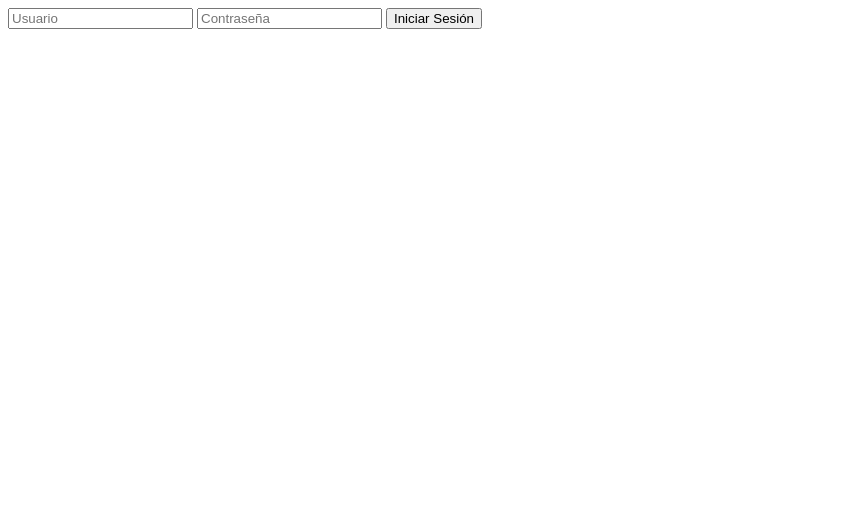
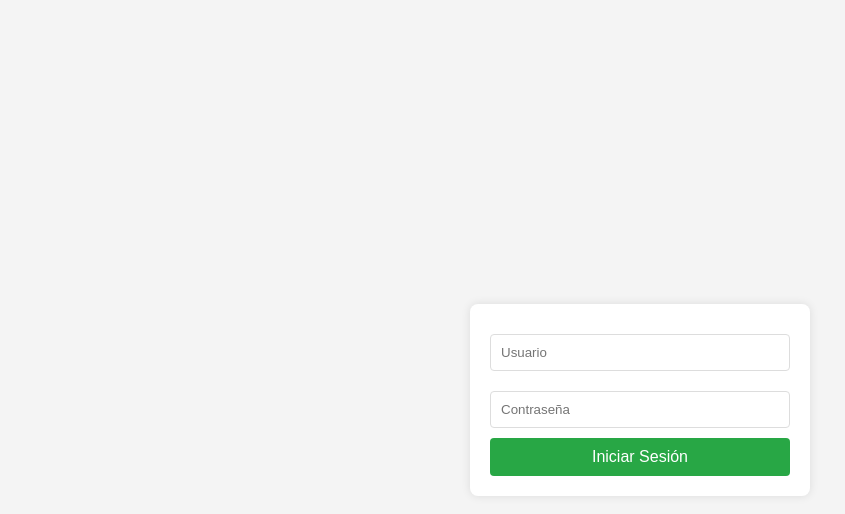
Before and after one commit to 10moreno14/PagWeb, a website: page public/index.html in a window 1280 px wide. Shown: the whole page, without its empty margins (0-845 px from the left). Drawn offline with Linux system fonts and the light colour scheme.

Commit message:
Descripción de tus cambios

```diff
--- a/generateHash.js
+++ b/generateHash.js
@@ -1,6 +1,6 @@
 const bcrypt = require('bcrypt');
 
-const password = 'Octubre14.'; // Cambia esto por la contraseña que deseas hashear
+const password = 'testpass'; // Cambia esto por la contraseña que deseas hashear
 const saltRounds = 10;
 
 bcrypt.hash(password, saltRounds, (err, hash) => {
--- a/package.json
+++ b/package.json
@@ -4,6 +4,7 @@
     "body-parser": "^1.20.3",
     "cookie-session": "^2.1.0",
     "express": "^4.21.0",
+    "express-session": "^1.18.0",
     "mysql2": "^3.11.3"
   }
 }
--- a/public/index.html
+++ b/public/index.html
@@ -3,6 +3,7 @@
 <head>
     <meta charset="UTF-8">
     <title>Iniciar Sesión</title>
+    <link rel="stylesheet" href="stylesindex.css">
     <script src="login.js" defer></script>
 </head>
 <body>
--- /dev/null
+++ b/public/stylesindex.css
@@ -0,0 +1,46 @@
+/* Estilos generales del cuerpo */
+body {
+    font-family: Arial, sans-serif;
+    background-color: #f4f4f4;
+    display: flex;
+    justify-content: center;
+    align-items: center;
+    height: 100vh;
+    margin: 0;
+}
+
+/* Estilos del formulario */
+form {
+    background-color: white;
+    padding: 20px;
+    border-radius: 8px;
+    box-shadow: 0 0 10px rgba(0, 0, 0, 0.1);
+    width: 300px;
+}
+
+/* Estilos de los campos de entrada */
+input[type="text"],
+input[type="password"] {
+    width: 100%;
+    padding: 10px;
+    margin: 10px 0;
+    border: 1px solid #ddd;
+    border-radius: 4px;
+    box-sizing: border-box;
+}
+
+/* Estilos del botón */
+button {
+    width: 100%;
+    padding: 10px;
+    background-color: #28a745;
+    color: white;
+    border: none;
+    border-radius: 4px;
+    cursor: pointer;
+    font-size: 16px;
+}
+
+button:hover {
+    background-color: #218838; /* Color más oscuro al pasar el mouse */
+}
```
Also changed, not shown: app.js (+11 -2 lines), public/hola.html (added, +11 -0 lines), routes/api.js (+22 -2 lines), routes/inicio.js (+9 -10 lines), 1 other file.
